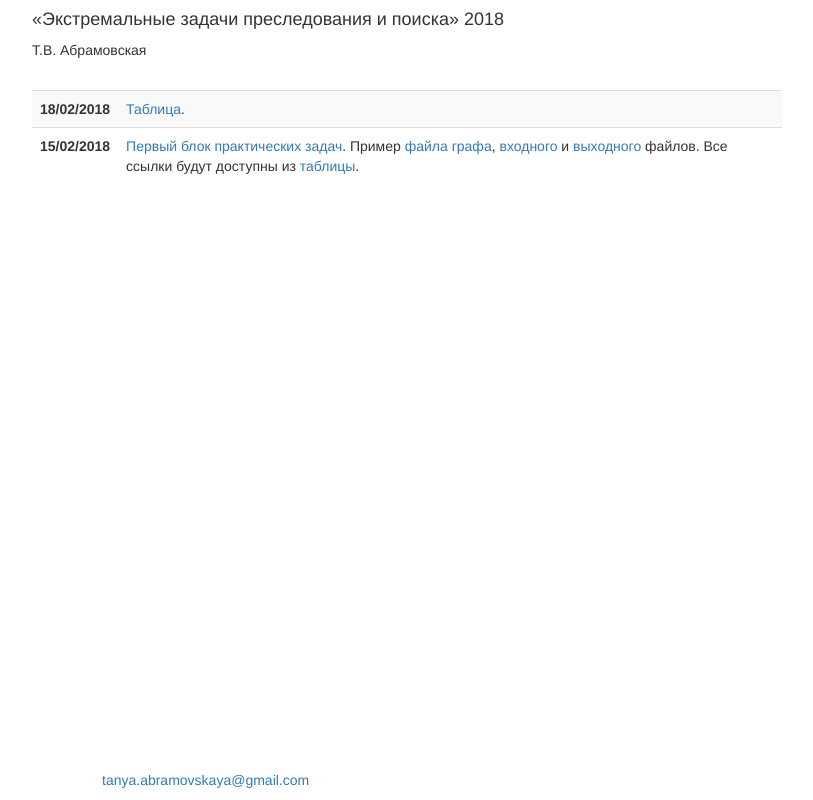
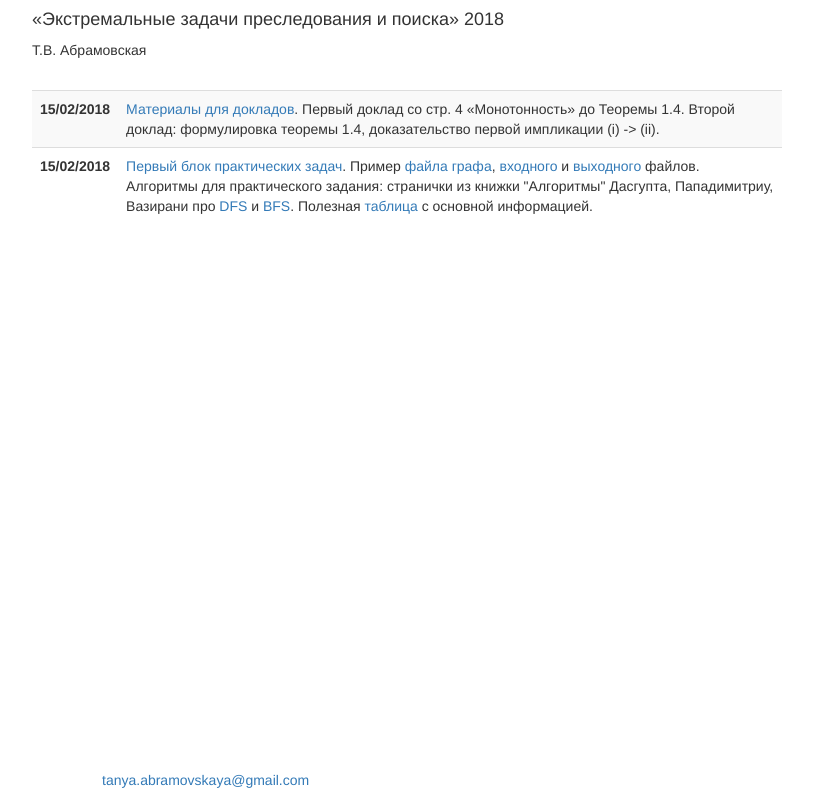
Before and after one commit to TAbramovskaya/GraphSearching-2017, a plain HTML site: page index.html in a window 1280 px wide. Shown: the top 800 px of the page, without its empty margins (38-851 px from the left). Drawn offline with nearby package versions, Linux system fonts and the light colour scheme.

Commit message:
Page update

```diff
--- a/index.html
+++ b/index.html
@@ -1,5 +1,6 @@
 <!DOCTYPE html>
 <html lang="en">
+
 <head>
     <meta charset="utf-8">
     <meta http-equiv="X-UA-Compatible" content="IE=edge">
@@ -16,6 +17,7 @@
       <script src="https://oss.maxcdn.com/respond/1.4.2/respond.min.js"></script>
     <![endif]-->
 </head>
+
 <body>
     <div class="container">
         <div class="row marketing">
@@ -25,14 +27,22 @@
                 <br>
                 <table class="table table-striped">
                     <tbody>
-
                         <tr>
-                            <th scope=row>18/02/2018</th>
-                            <td><a href="https://docs.google.com/spreadsheets/d/1N-dpXZ7zrtKp89xfVXpqA04DxcCysBSlifbaVycuIC4/edit?usp=sharing">Таблица</a>.</td>
+                            <th scope=row>15/02/2018</th>
+                            <td>
+                                <a href="contents\search-textbook.pdf">Материалы для докладов</a>. Первый доклад со стр. 4 &laquoМонотонность&raquo до Теоремы 1.4. Второй доклад: формулировка теоремы 1.4, доказательство первой импликации (i) -> (ii).
                         </tr>
                         <tr>
                             <th scope=row>15/02/2018</th>
-                            <td><a href="contents\gs-20180215-problem-set-graphs.pdf">Первый блок практических задач</a>. Пример <a href="contents\test1.graph">файла графа</a>, <a href="contents\test1.in">входного</a> и <a href="contents\test1.out">выходного</a> файлов. Все ссылки будут доступны из <a href="https://docs.google.com/spreadsheets/d/1YjeECqebRzC_F34AnHS0sFQcKvDMw3VYoVN_o3mnXFU/edit?usp=sharing">таблицы</a>.
+                            <td>
+                                <a href="contents\gs-20180215-problem-set-graphs.pdf">Первый блок практических задач</a>. Пример
+                                <a href="contents\test1.graph">файла графа</a>,
+                                <a href="contents\test1.in">входного</a> и
+                                <a href="contents\test1.out">выходного</a> файлов. Алгоритмы для практического задания: странички из книжки "Алгоритмы"
+                                Дасгупта, Пападимитриу, Вазирани про
+                                <a href="contents\dfs-algorithms.pdf">DFS</a> и
+                                <a href="contents\bfs-algorithms.pdf">BFS</a>. Полезная
+                                <a href="https://docs.google.com/spreadsheets/d/1YjeECqebRzC_F34AnHS0sFQcKvDMw3VYoVN_o3mnXFU/edit?usp=sharing">таблица</a> с основной информацией.
                         </tr>
                     </tbody>
                 </table>
@@ -41,11 +51,14 @@
         </div>
         <footer class="footer">
             <div class="container">
-    		<p class="text-muted"><a href="mailto:tanya.abramovskaya@gmail.com">tanya.abramovskaya@gmail.com</a></p>
+                <p class="text-muted">
+                    <a href="mailto:tanya.abramovskaya@gmail.com">tanya.abramovskaya@gmail.com</a>
+                </p>
             </div>
         </footer>
         <script src="https://ajax.googleapis.com/ajax/libs/jquery/1.12.4/jquery.min.js"></script>
         <script src="js/bootstrap.min.js"></script>
     </div>
 </body>
+
 </html>
```
Also changed, not shown: 3 other files. Lines whose indentation alone changed are shown as unchanged.
